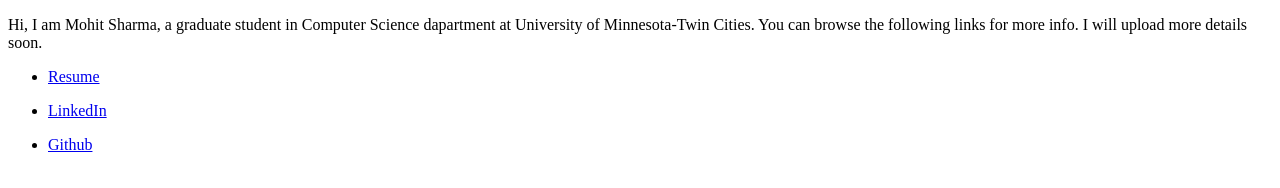
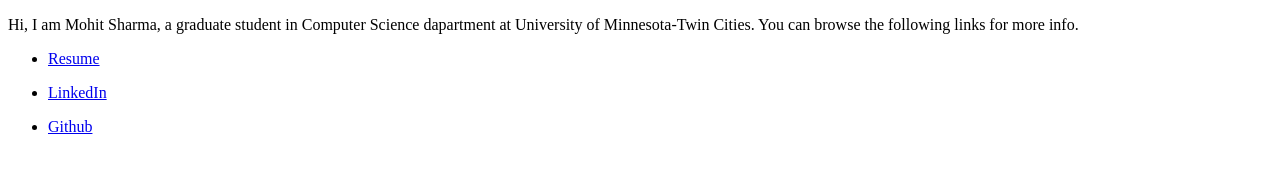
Before and after one commit to mohit-shrma/mohit-shrma.github.com, a plain HTML site: page index.html in a window 1280 px wide. Drawn offline with Linux system fonts and the light colour scheme.

Commit message:
modified text

```diff
--- a/index.html
+++ b/index.html
@@ -10,7 +10,7 @@
       </header>
       <section>
 	<div>
-	  <p>Hi, I am Mohit Sharma, a graduate student in Computer Science dapartment at University of Minnesota-Twin Cities. You can browse the following links for more info. I will upload more details soon.</p>
+	  <p>Hi, I am Mohit Sharma, a graduate student in Computer Science dapartment at University of Minnesota-Twin Cities. You can browse the following links for more info.</p>
 	</div>
 	<div>
 
```
